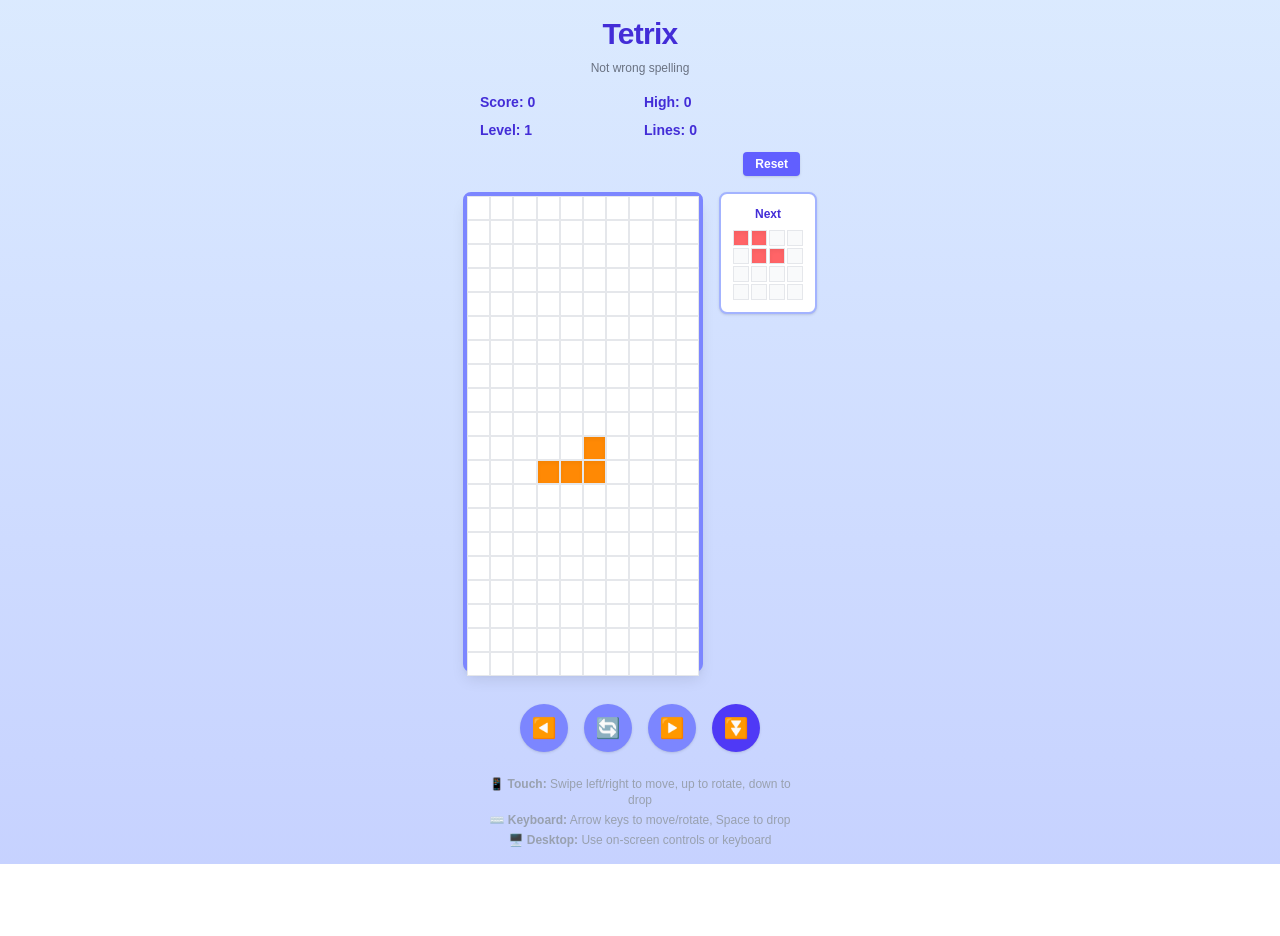
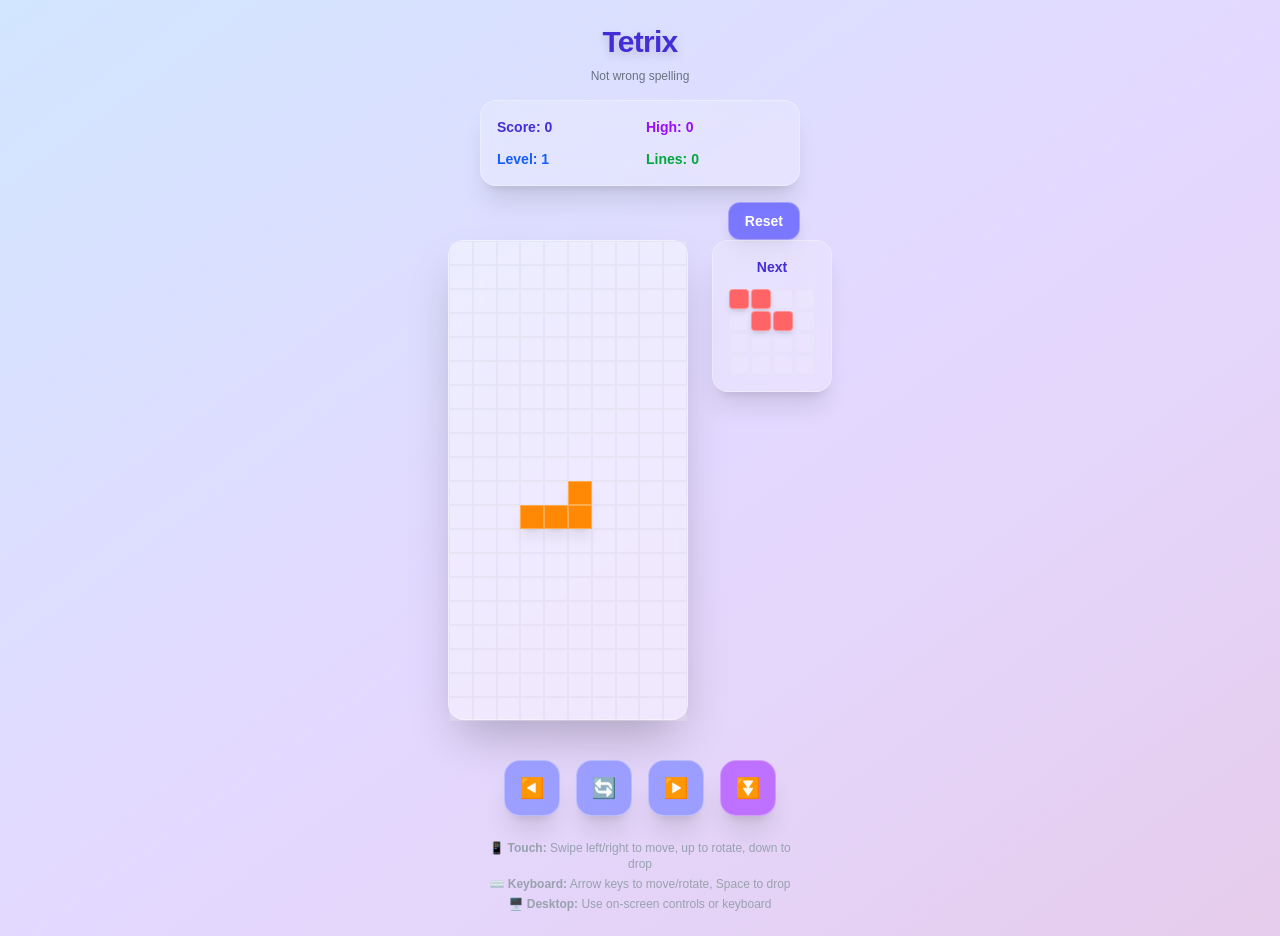
Before and after one commit to ThanhdatOris/miniapp-tetrix, a Next.js app: page / in a window 1280 px wide. Before the commit the page ends 864 px from the top, so only its background shows below. Built offline with nearby package versions, Linux system fonts and the light colour scheme.

Commit message:
glassmorphism theme - light

```diff
--- a/src/app/globals.css
+++ b/src/app/globals.css
@@ -14,11 +14,36 @@
   max-height: 10vw;
   box-sizing: border-box;
 }
+
+/* Glassmorphism utilities */
+.glass {
+  backdrop-filter: blur(10px);
+  -webkit-backdrop-filter: blur(10px);
+  background: rgba(255, 255, 255, 0.1);
+  border: 1px solid rgba(255, 255, 255, 0.2);
+}
+
+.glass-dark {
+  backdrop-filter: blur(10px);
+  -webkit-backdrop-filter: blur(10px);
+  background: rgba(0, 0, 0, 0.2);
+  border: 1px solid rgba(255, 255, 255, 0.1);
+}
+
 @import "tailwindcss";
 
 :root {
   --background: #ffffff;
   --foreground: #171717;
+  --glass-bg: rgba(255, 255, 255, 0.1);
+  --glass-border: rgba(255, 255, 255, 0.2);
+}
+
+.dark {
+  --background: #0a0a0a;
+  --foreground: #ededed;
+  --glass-bg: rgba(0, 0, 0, 0.2);
+  --glass-border: rgba(255, 255, 255, 0.1);
 }
 
 @theme inline {
@@ -28,15 +53,9 @@
   --font-mono: var(--font-geist-mono);
 }
 
-@media (prefers-color-scheme: dark) {
-  :root {
-    --background: #0a0a0a;
-    --foreground: #ededed;
-  }
-}
-
 body {
   background: var(--background);
   color: var(--foreground);
   font-family: Arial, Helvetica, sans-serif;
+  transition: background-color 0.3s ease, color 0.3s ease;
 }
--- a/src/app/page.tsx
+++ b/src/app/page.tsx
@@ -6,11 +6,20 @@ import GameInfo from "@/components/GameInfo";
 import GameOverOverlay from "@/components/GameOverOverlay";
 import Instructions from "@/components/Instructions";
 import NextPiecePreview from "@/components/NextPiecePreview";
+import { ThemeProvider, useTheme } from "@/contexts/ThemeContext";
 import { useKeyboardControls } from "@/hooks/useKeyboardControls";
 import { useTetrisGame } from "@/hooks/useTetrisGame";
 import { useTouchControls } from "@/hooks/useTouchControls";
 
 export default function Home() {
+  return (
+    <ThemeProvider>
+      <TetrixGame />
+    </ThemeProvider>
+  );
+}
+
+function TetrixGame() {
   const {
     board,
     nextPiece,
@@ -23,6 +32,7 @@ export default function Home() {
   } = useTetrisGame();
 
   const { handleTouchStart, handleTouchEnd } = useTouchControls();
+  const { isDark } = useTheme();
 
   // Enable keyboard controls
   useKeyboardControls({
@@ -44,7 +54,18 @@ export default function Home() {
   };
 
   return (
-    <div className="flex flex-col items-center min-h-screen bg-gradient-to-b from-blue-100 to-indigo-200 py-4 px-2">
+    <div className={`min-h-screen transition-all duration-700 ${
+      isDark
+        ? 'bg-gradient-to-br from-slate-900 via-purple-900 to-slate-900'
+        : 'bg-gradient-to-br from-blue-200 via-purple-200 to-pink-200'
+    }`}>
+      {/* Glassmorphism overlay */}
+      <div className={`min-h-screen ${
+        isDark
+          ? 'bg-gradient-to-br from-black/20 to-purple-900/30'
+          : 'bg-gradient-to-br from-white/30 to-blue-300/20'
+      }`}>
+        <div className="flex flex-col items-center min-h-screen py-6 px-4">
           <GameInfo
             score={score}
             highScore={highScore}
@@ -54,7 +75,7 @@ export default function Home() {
             onRestart={actions.restart}
           />
 
-      <div className="flex flex-col sm:flex-row items-center sm:items-start gap-4 mb-4">
+          <div className="flex flex-col sm:flex-row items-center sm:items-start gap-6 mb-6">
             <div className="relative">
               <GameBoard
                 board={board}
@@ -82,5 +103,7 @@ export default function Home() {
 
           <Instructions className="mt-6" />
         </div>
+      </div>
+    </div>
   );
 }
--- a/src/components/GameBoard.tsx
+++ b/src/components/GameBoard.tsx
@@ -1,4 +1,5 @@
 import { COLORS } from "@/constants/game";
+import { useTheme } from "@/contexts/ThemeContext";
 
 interface GameBoardProps {
   board: number[][];
@@ -7,9 +8,15 @@ interface GameBoardProps {
 }
 
 export default function GameBoard({ board, onTouchStart, onTouchEnd }: GameBoardProps) {
+  const { isDark } = useTheme();
+
   return (
     <div
-      className="relative touch-none select-none mx-auto border-4 border-indigo-400 rounded-lg bg-white shadow-lg tetris-board"
+      className={`relative touch-none select-none mx-auto rounded-2xl shadow-2xl tetris-board border transition-all duration-300 ${
+        isDark
+          ? 'bg-black/30 backdrop-blur-lg border-white/20'
+          : 'bg-white/30 backdrop-blur-lg border-white/40'
+      }`}
       onTouchStart={onTouchStart}
       onTouchEnd={onTouchEnd}
     >
@@ -18,8 +25,12 @@ export default function GameBoard({ board, onTouchStart, onTouchEnd }: GameBoard
           {row.map((cell, x) => (
             <div
               key={x}
-              className={`tetris-cell border border-gray-200 ${
-                cell ? COLORS[cell - 1] + " shadow-inner" : "bg-white"
+              className={`tetris-cell transition-all duration-200 ${
+                cell
+                  ? `${COLORS[cell - 1]} shadow-lg border border-white/30 backdrop-blur-sm`
+                  : isDark
+                    ? "bg-black/20 border border-white/10"
+                    : "bg-white/20 border border-gray-300/30"
               }`}
             />
           ))}
--- a/src/components/GameControls.tsx
+++ b/src/components/GameControls.tsx
@@ -1,3 +1,5 @@
+import { useTheme } from "@/contexts/ThemeContext";
+
 interface GameControlsProps {
   onMoveLeft: () => void;
   onMoveRight: () => void;
@@ -11,31 +13,45 @@ export default function GameControls({
   onRotate,
   onDrop
 }: GameControlsProps) {
+  const { isDark } = useTheme();
+
+  const buttonClasses = `rounded-2xl w-14 h-14 text-xl shadow-xl transition-all duration-300 active:scale-95 border ${
+    isDark
+      ? 'bg-indigo-600/70 hover:bg-indigo-500/80 text-white backdrop-blur-md border-white/20'
+      : 'bg-indigo-400/70 hover:bg-indigo-500/80 text-white backdrop-blur-md border-white/30'
+  }`;
+
+  const dropButtonClasses = `rounded-2xl w-14 h-14 text-xl shadow-xl transition-all duration-300 active:scale-95 border ${
+    isDark
+      ? 'bg-purple-600/70 hover:bg-purple-500/80 text-white backdrop-blur-md border-white/20'
+      : 'bg-purple-500/70 hover:bg-purple-600/80 text-white backdrop-blur-md border-white/30'
+  }`;
+
   return (
-    <div className="flex gap-2 mt-4 sm:gap-4">
+    <div className="flex gap-3 mt-4 sm:gap-4">
       <button
-        className="bg-indigo-400 text-white rounded-full w-12 h-12 text-xl shadow hover:bg-indigo-500 active:scale-95 transition"
+        className={buttonClasses}
         onClick={onMoveLeft}
         aria-label="Move Left"
       >
         ◀️
       </button>
       <button
-        className="bg-indigo-400 text-white rounded-full w-12 h-12 text-xl shadow hover:bg-indigo-500 active:scale-95 transition"
+        className={buttonClasses}
         onClick={onRotate}
         aria-label="Rotate"
       >
         🔄
       </button>
       <button
-        className="bg-indigo-400 text-white rounded-full w-12 h-12 text-xl shadow hover:bg-indigo-500 active:scale-95 transition"
+        className={buttonClasses}
         onClick={onMoveRight}
         aria-label="Move Right"
       >
         ▶️
       </button>
       <button
-        className="bg-indigo-600 text-white rounded-full w-12 h-12 text-xl shadow hover:bg-indigo-700 active:scale-95 transition"
+        className={dropButtonClasses}
         onClick={onDrop}
         aria-label="Drop"
       >
--- a/src/components/GameInfo.tsx
+++ b/src/components/GameInfo.tsx
@@ -1,3 +1,5 @@
+import { useTheme } from "@/contexts/ThemeContext";
+
 interface GameInfoProps {
   score: number;
   highScore: number;
@@ -15,28 +17,48 @@ export default function GameInfo({
   gameOver,
   onRestart
 }: GameInfoProps) {
+  const { isDark } = useTheme();
+
   return (
     <div className="w-full max-w-xs">
       {/* Header */}
       <div className="text-center mb-4">
-        <h1 className="text-3xl font-bold mb-2 text-indigo-700 tracking-tight">
+        <h1 className="text-3xl font-bold mb-2 text-indigo-700 dark:text-indigo-300 tracking-tight drop-shadow-lg">
           Tetrix
         </h1>
-        <p className="text-xs text-gray-500 mb-2">Not wrong spelling</p>
+        <p className="text-xs text-gray-500 dark:text-gray-400 mb-2">Not wrong spelling</p>
       </div>
 
-      {/* Game Stats */}
-      <div className="grid grid-cols-2 gap-2 mb-3 text-sm font-semibold text-indigo-700">
-        <div>Score: {score.toLocaleString()}</div>
-        <div>High: {highScore.toLocaleString()}</div>
-        <div>Level: {level}</div>
-        <div>Lines: {linesCleared}</div>
+      {/* Game Stats - Glassmorphism Card */}
+      <div className={`rounded-2xl p-4 mb-4 shadow-xl border transition-all duration-300 ${
+        isDark
+          ? 'bg-black/20 backdrop-blur-md border-white/10'
+          : 'bg-white/20 backdrop-blur-md border-white/30'
+      }`}>
+        <div className="grid grid-cols-2 gap-3 text-sm font-semibold">
+          <div className="text-indigo-700 dark:text-indigo-300">
+            Score: {score.toLocaleString()}
+          </div>
+          <div className="text-purple-600 dark:text-purple-300">
+            High: {highScore.toLocaleString()}
+          </div>
+          <div className="text-blue-600 dark:text-blue-300">
+            Level: {level}
+          </div>
+          <div className="text-green-600 dark:text-green-300">
+            Lines: {linesCleared}
+          </div>
+        </div>
       </div>
 
       {/* Controls */}
-      <div className="flex justify-end mb-4">
+      <div className="flex justify-end">
         <button
-          className="bg-indigo-500 text-white rounded px-3 py-1 text-xs font-semibold shadow hover:bg-indigo-600 active:scale-95 transition"
+          className={`px-4 py-2 text-sm font-semibold rounded-xl shadow-lg transition-all duration-300 active:scale-95 ${
+            isDark
+              ? 'bg-indigo-600/80 hover:bg-indigo-500/90 text-white backdrop-blur-sm border border-indigo-400/30'
+              : 'bg-indigo-500/80 hover:bg-indigo-600/90 text-white backdrop-blur-sm border border-white/30'
+          }`}
           onClick={onRestart}
         >
           {gameOver ? "Restart" : "Reset"}
--- a/src/components/NextPiecePreview.tsx
+++ b/src/components/NextPiecePreview.tsx
@@ -1,14 +1,23 @@
 import { COLORS } from "@/constants/game";
 import { Piece } from "@/types/game";
+import { useTheme } from "@/contexts/ThemeContext";
 
 interface NextPiecePreviewProps {
   nextPiece: Piece;
 }
 
 export default function NextPiecePreview({ nextPiece }: NextPiecePreviewProps) {
+  const { isDark } = useTheme();
+
   return (
-    <div className="bg-white rounded-lg border-2 border-indigo-300 p-3 shadow-sm">
-      <h3 className="text-xs font-semibold text-indigo-700 mb-2 text-center">Next</h3>
+    <div className={`rounded-2xl p-4 shadow-xl border transition-all duration-300 ${
+      isDark
+        ? 'bg-black/20 backdrop-blur-md border-white/10'
+        : 'bg-white/20 backdrop-blur-md border-white/30'
+    }`}>
+      <h3 className="text-sm font-semibold text-indigo-700 dark:text-indigo-300 mb-3 text-center">
+        Next
+      </h3>
       <div className="flex justify-center">
         <div className="grid grid-cols-4 gap-0.5">
           {Array.from({ length: 16 }).map((_, index) => {
@@ -18,8 +27,12 @@ export default function NextPiecePreview({ nextPiece }: NextPiecePreviewProps) {
             return (
               <div
                 key={index}
-                className={`w-4 h-4 border border-gray-200 ${
-                  cellValue ? COLORS[nextPiece.type] + " shadow-inner" : "bg-gray-50"
+                className={`w-5 h-5 rounded-sm transition-all duration-200 ${
+                  cellValue
+                    ? `${COLORS[nextPiece.type]} shadow-md border border-white/30 backdrop-blur-sm`
+                    : isDark
+                      ? "bg-black/10 border border-white/5"
+                      : "bg-white/10 border border-gray-300/20"
                 }`}
               />
             );
--- /dev/null
+++ b/src/contexts/ThemeContext.tsx
@@ -0,0 +1,59 @@
+"use client";
+
+import { createContext, useContext, useEffect, useState } from "react";
+
+type Theme = "light" | "dark";
+
+interface ThemeContextType {
+  theme: Theme;
+  toggleTheme: () => void;
+  isDark: boolean;
+}
+
+const ThemeContext = createContext<ThemeContextType | undefined>(undefined);
+
+export function ThemeProvider({ children }: { children: React.ReactNode }) {
+  const [theme, setTheme] = useState<Theme>("light");
+
+  useEffect(() => {
+    // Check for saved theme in localStorage or system preference
+    const savedTheme = localStorage.getItem("tetrix-theme") as Theme;
+    if (savedTheme) {
+      setTheme(savedTheme);
+    } else {
+      // Check system preference
+      const prefersDark = window.matchMedia("(prefers-color-scheme: dark)").matches;
+      setTheme(prefersDark ? "dark" : "light");
+    }
+  }, []);
+
+  useEffect(() => {
+    // Apply theme to document
+    document.documentElement.classList.toggle("dark", theme === "dark");
+    localStorage.setItem("tetrix-theme", theme);
+  }, [theme]);
+
+  const toggleTheme = () => {
+    setTheme(prev => prev === "light" ? "dark" : "light");
+  };
+
+  return (
+    <ThemeContext.Provider
+      value={{
+        theme,
+        toggleTheme,
+        isDark: theme === "dark"
+      }}
+    >
+      {children}
+    </ThemeContext.Provider>
+  );
+}
+
+export function useTheme() {
+  const context = useContext(ThemeContext);
+  if (context === undefined) {
+    throw new Error("useTheme must be used within a ThemeProvider");
+  }
+  return context;
+}
```
Lines whose indentation alone changed are shown as unchanged.
